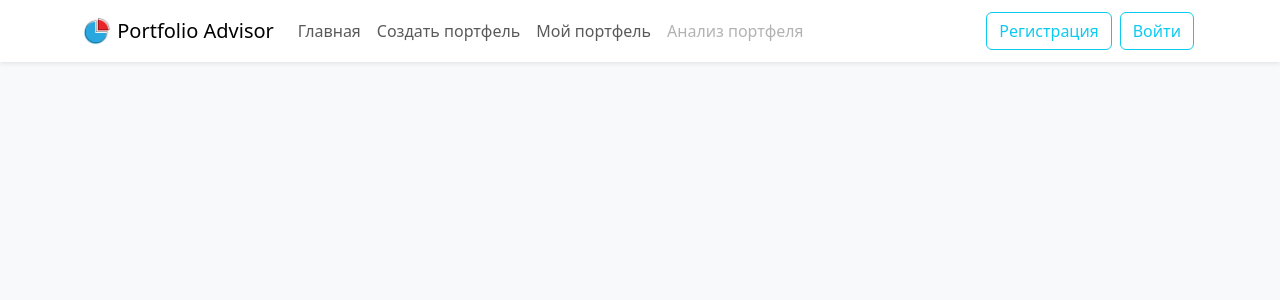
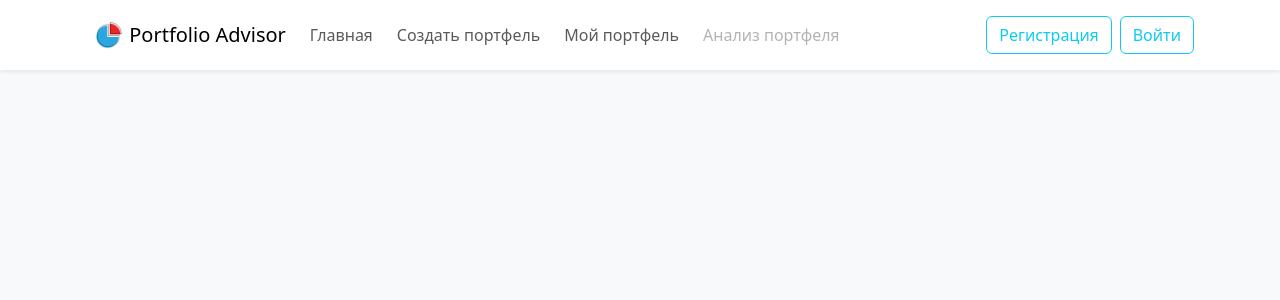
Before and after one commit to DomnitskiyOleg/portfolio-advisor, a React (Create React App) app: page / in a window 1280 px wide. Shown: the top 300 px of the page. Built offline with nearby package versions, Linux system fonts and the light colour scheme.

Commit message:
fix font weight

```diff
--- a/src/components/NavigationMenu.tsx
+++ b/src/components/NavigationMenu.tsx
@@ -1,11 +1,27 @@
 import React from 'react';
+import { gsap } from 'gsap';
+import { Link } from 'react-router-dom';
 import { Navbar, Container, Button, Nav } from 'react-bootstrap';
 import logo from '../assets/logo.png';
 
-const NavigationMenu = () => (
+const NavigationMenu = () => {
+  const onEnter = ({ currentTarget }: { currentTarget: HTMLElement }): void => {
+    gsap.to(currentTarget, { backgroundColor: '#F2F2F2', scale: 1.07 });
+  };
+
+  const onLeave = ({ currentTarget }: { currentTarget: HTMLElement }): void => {
+    gsap.to(currentTarget, { backgroundColor: '#ffff', scale: 1 });
+  };
+  return (
     <Navbar expand='lg' className='shadow-sm bg-body-wigth'>
       <Container>
-      <Navbar.Brand href='#home'>
+        <Navbar.Brand
+          as={Link}
+          to='/'
+          className='rounded-3 m-1 p-2'
+          onMouseEnter={onEnter}
+          onMouseLeave={onLeave}
+        >
           <img
             alt=''
             src={logo}
@@ -18,10 +34,40 @@ const NavigationMenu = () => (
         <Navbar.Toggle aria-controls='basic-navbar-nav' />
         <Navbar.Collapse id='basic-navbar-nav '>
           <Nav className='me-auto'>
-          <Nav.Link href='#home'>Главная</Nav.Link>
-          <Nav.Link href='#link'>Создать портфель</Nav.Link>
-          <Nav.Link href='#home'>Мой портфель</Nav.Link>
-          <Nav.Link href='#link' disabled>
+            <Nav.Link
+              href='#home'
+              className='rounded-3 m-1'
+              onMouseEnter={onEnter}
+              onMouseLeave={onLeave}
+            >
+              Главная
+            </Nav.Link>
+            <Nav.Link
+              as={Link}
+              to='/registration'
+              href='#create'
+              className='rounded-3 m-1'
+              onMouseEnter={onEnter}
+              onMouseLeave={onLeave}
+            >
+              Создать портфель
+            </Nav.Link>
+            <Nav.Link
+              as={Link}
+              to='/login'
+              className='rounded-3 m-1'
+              onMouseEnter={onEnter}
+              onMouseLeave={onLeave}
+            >
+              Мой портфель
+            </Nav.Link>
+            <Nav.Link
+              href='#link'
+              className='rounded-3 m-1'
+              onMouseEnter={onEnter}
+              onMouseLeave={onLeave}
+              disabled={true}
+            >
               Анализ портфеля
             </Nav.Link>
           </Nav>
@@ -37,5 +83,6 @@ const NavigationMenu = () => (
       </Container>
     </Navbar>
   );
+};
 
 export default NavigationMenu;
```
Lines whose indentation alone changed are shown as unchanged.
